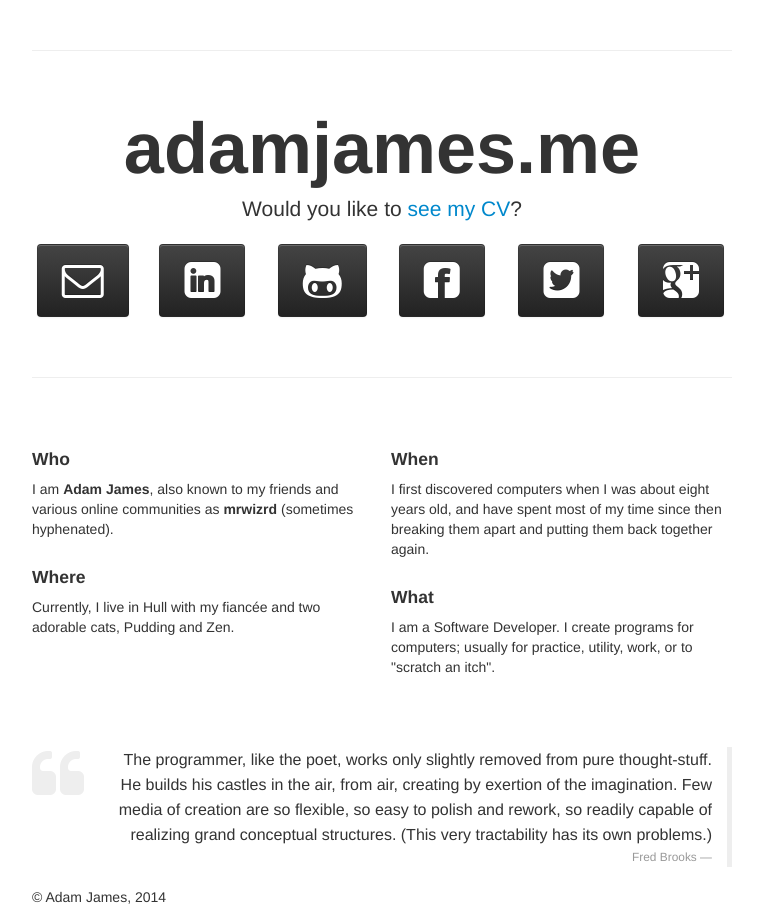
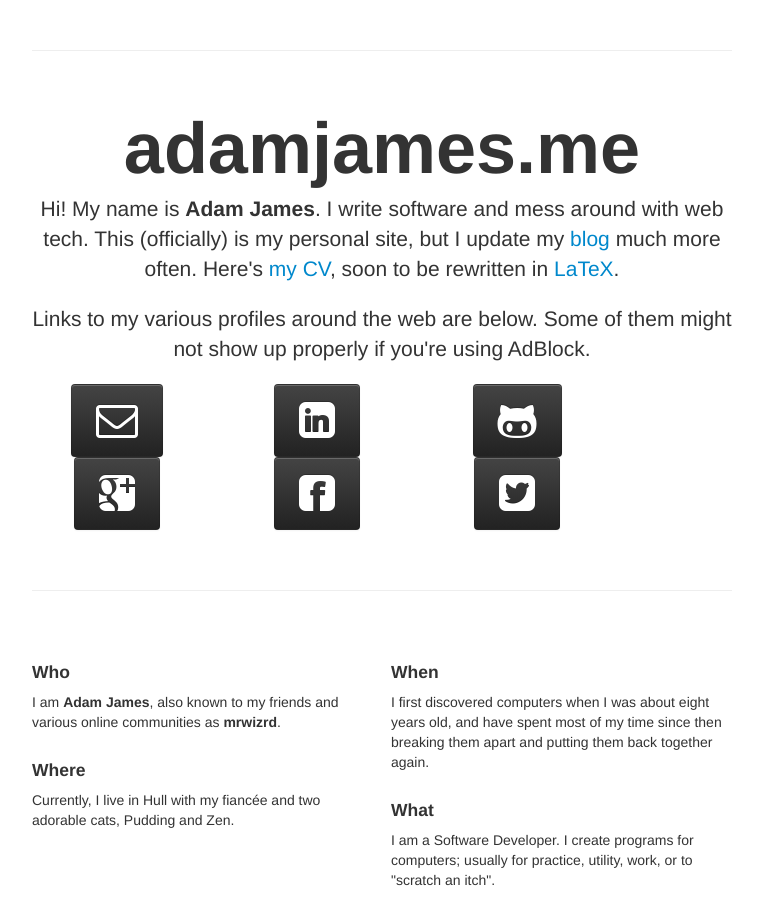
Before and after one commit to adamjames/adamjames.me, a plain HTML site: page index.html in a window 1280 px wide. Shown: the top 910 px of the page, without its empty margins (258-1021 px from the left). Drawn offline with Linux system fonts and the light colour scheme.

Commit message:
New content.
Also fix indentation and a bunch of other stuff. More to come
(probably.)

```diff
--- a/index.html
+++ b/index.html
@@ -4,8 +4,8 @@
     <meta charset="utf-8">
     <title>adamjames &middot; me</title>
     <meta name="viewport" content="width=device-width, initial-scale=1.0">
-    <meta name="description" content="">
-    <meta name="author" content="">
+    <meta name="description" content="adamjames.me - Personal site of Adam James">
+    <meta name="author" content="Adam James">
 
     <!-- Google Analytics -->
     <script type="text/javascript">
@@ -100,8 +100,13 @@
 
       <div class="jumbotron">
         <h1>adamjames.me</h1>
-        <p class="lead">Would you like to <a href="Adam James - CV.pdf">see my CV</a>?</p>
-          <div class="row-fluid">
+        <p class="lead">
+          Hi! My name is <b>Adam James</b>. I write software and mess around with web tech. This (officially) is my personal site, but I update my <a href="http://adamjames.github.io">blog</a> much more often. Here's <a href="Adam James - CV.pdf">my CV</a>, soon to be rewritten in <a href="http://en.wikipedia.org/wiki/LaTeX">LaTeX</a>.
+        </p>
+        <p class="lead">
+          Links to my various profiles around the web are below. Some of them might not show up properly if you're using AdBlock.
+        </p>
+          <div class="row">
           <div class="span2">
               <a class="btn btn-inverse" href="mailto:adam@adamjames.me">
                 <i class="icon-envelope icon-2x" title="adam@adamjames.me"></i>
@@ -113,8 +118,13 @@
              </a>
             </div>
           <div class="span2">
-      	     <a class="btn btn-inverse" href="http://adamjames.github.com" target="_blank">
-      	       <i class="icon-github-alt icon-2x" title="adamjames.github.com"></i>
+             <a class="btn btn-inverse" href="https://github.com/adamjames" target="_blank">
+               <i class="icon-github-alt icon-2x" title="github.com/adamjames"></i>
+             </a>
+          </div>
+          <div class="span2">
+             <a class="btn btn-inverse" href="https://plus.google.com/114834593759286917122" target="_blank">
+               <i class="icon-google-plus-sign icon-2x" title="mr.wizrd@gmail.com"></i>
              </a>
           </div>
           <div class="span2">
@@ -127,11 +137,6 @@
              <i class="icon-twitter-sign icon-2x" title="@mrwizrd"></i>
            </a>
           </div>
-      		<div class="span2">
-      	  	 <a class="btn btn-inverse" href="https://plus.google.com/114834593759286917122" target="_blank">
-      	  	   <i class="icon-google-plus-sign icon-2x" title="mr.wizrd@gmail.com"></i>
-      	  	 </a>
-      		</div>
         </div>
       </div>
 
@@ -140,8 +145,8 @@
       <div class="row-fluid marketing">
         <div class="span6" id="contact">
           <h4>Who</h4>
-          <p>I am <strong>Adam James</strong>, also known to my friends and various online communities as <strong>mrwizrd</strong>
-          (sometimes hyphenated).</p>
+          <p>I am <strong>Adam James</strong>, also known to my friends and various online communities as <strong>mrwizrd</strong>.
+          </p>
 
           <h4>Where</h4>
           <p>Currently, I live in Hull with my fiancée and two adorable cats, Pudding and Zen.</p>
```
Lines whose indentation alone changed are shown as unchanged.
